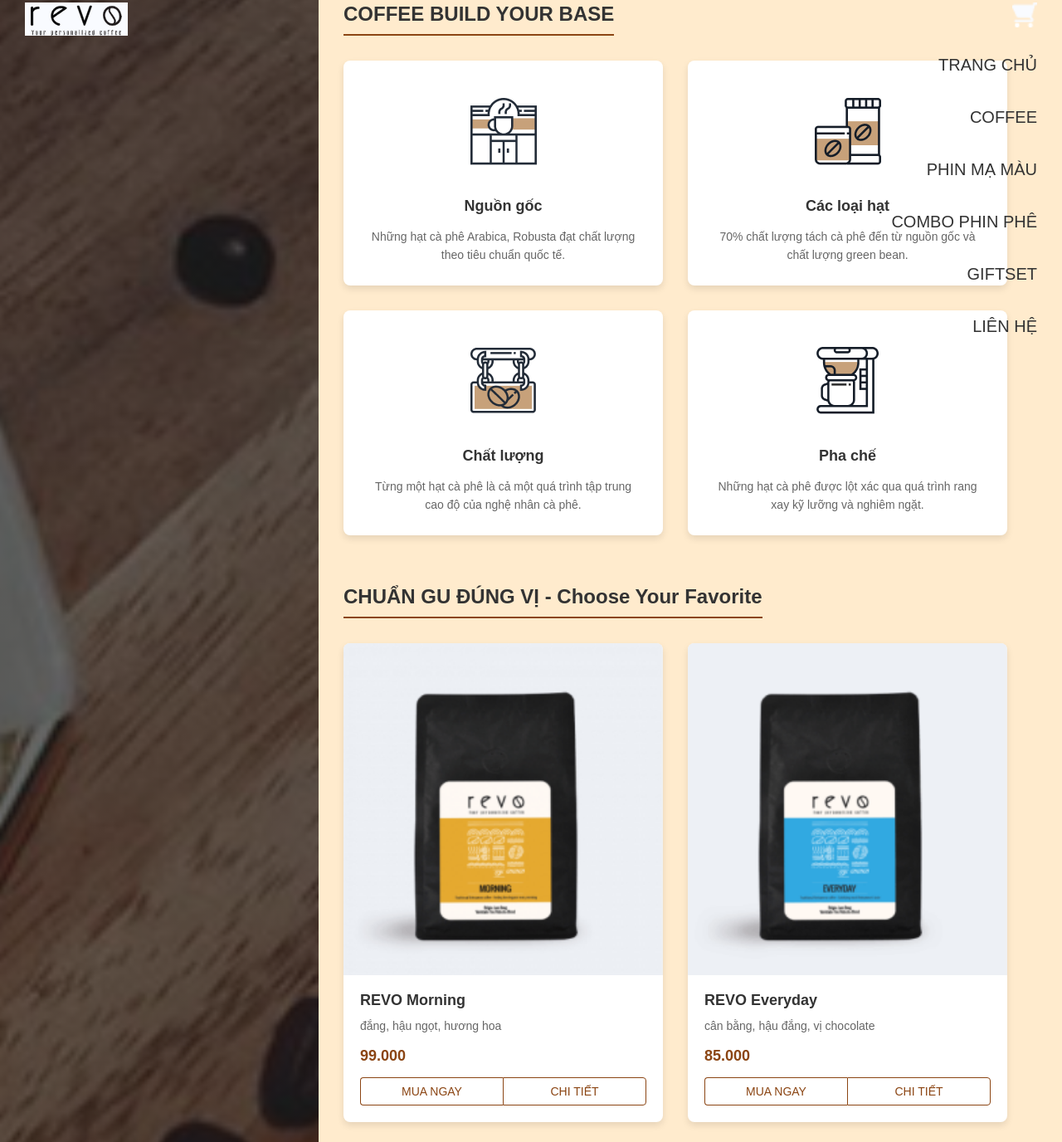
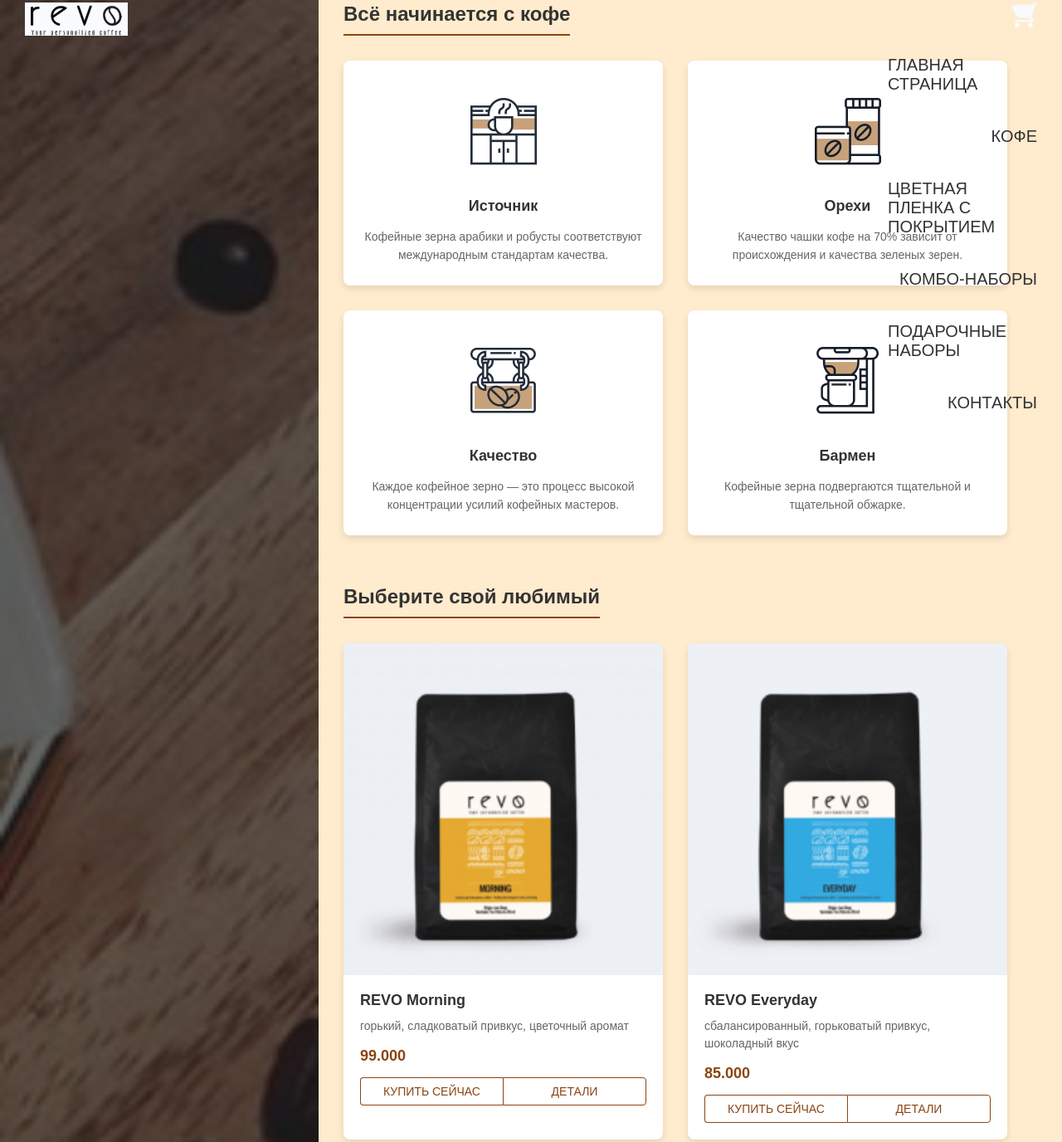
Before and after one commit to AlexGurzhiev/My-Project, a plain HTML site: page index.html in a window 1280 px wide. Shown: the part 27-1403 px from the top of the page at 83% size. Drawn offline with Linux system fonts and the light colour scheme.

Commit message:
fix: translate to RUS

```diff
--- a/index.html
+++ b/index.html
@@ -298,52 +298,52 @@
                 <img src="assets/img/shopping-cart-3.png" alt="Cart">
             </div>
             <div class="menu">
-                <a href="#" class="menu-item">TRANG CHỦ</a>
-                <a href="#" class="menu-item">COFFEE</a>
-                <a href="#" class="menu-item">PHIN MẠ MÀU</a>
-                <a href="#" class="menu-item">COMBO PHIN PHÊ</a>
-                <a href="#" class="menu-item">GIFTSET</a>
-                <a href="#" class="menu-item">LIÊN HỆ</a>
+                <a href="#" class="menu-item">ГЛАВНАЯ СТРАНИЦА</a>
+                <a href="#" class="menu-item">КОФЕ</a>
+                <a href="#" class="menu-item">ЦВЕТНАЯ ПЛЕНКА С ПОКРЫТИЕМ</a>
+                <a href="#" class="menu-item">КОМБО-НАБОРЫ</a>
+                <a href="#" class="menu-item">ПОДАРОЧНЫЕ НАБОРЫ</a>
+                <a href="#" class="menu-item">КОНТАКТЫ</a>
             </div>
         </div>
 
         <!-- Секция Build Your Base -->
         <div class="section">
-            <h2 class="section-title">COFFEE BUILD YOUR BASE</h2>
+            <h2 class="section-title">Всё начинается с кофе</h2>
             <div class="features">
                 <div class="feature">
                     <div class="feature-image">
                         <img src="assets/img/ic.png" alt="Nguồn gốc">
                     </div>
-                    <h3>Nguồn gốc</h3>
-                    <p>Những hạt cà phê Arabica, Robusta đạt chất lượng theo tiêu chuẩn quốc tế.</p>
+                    <h3>Источник</h3>
+                    <p>Кофейные зерна арабики и робусты соответствуют международным стандартам качества.</p>
                 </div>
                 <div class="feature">
                     <div class="feature-image">
                         <img src="assets/img/IC-2.png" alt="Các loại hạt">
                     </div>
-                    <h3>Các loại hạt</h3>
-                    <p>70% chất lượng tách cà phê đến từ nguồn gốc và chất lượng green bean.</p>
+                    <h3>Орехи</h3>
+                    <p>Качество чашки кофе на 70% зависит от происхождения и качества зеленых зерен.</p>
                 </div>
                 <div class="feature">
                     <div class="feature-image">
                         <img src="assets/img/IC-1.png" alt="Chất lượng">
                     </div>
-                    <h3>Chất lượng</h3>
-                    <p>Từng một hạt cà phê là cả một quá trình tập trung cao độ của nghệ nhân cà phê.</p>
+                    <h3>Качество</h3>
+                    <p>Каждое кофейное зерно — это процесс высокой концентрации усилий кофейных мастеров.</p>
                 </div>
                 <div class="feature">
                     <div class="feature-image">
                         <img src="assets/img/IC-3.png" alt="Pha chế">
                     </div>
-                    <h3>Pha chế</h3>
-                    <p>Những hạt cà phê được lột xác qua quá trình rang xay kỹ lưỡng và nghiêm ngặt.</p>
+                    <h3>Бармен</h3>
+                    <p>Кофейные зерна подвергаются тщательной и тщательной обжарке.</p>
                 </div>
             </div>
         </div>
         <!-- Секция Choose Your Favorite -->
         <div class="section">
-            <h2 class="section-title">CHUẨN GU ĐÚNG VỊ - Choose Your Favorite</h2>
+            <h2 class="section-title">Выберите свой любимый</h2>
             <div class="products">
                 <div class="product">
                     <div class="product-image">
@@ -351,13 +351,13 @@
                     </div>
                     <div class="product-content">
                         <h3 class="product-title">REVO Morning</h3>
-                        <p class="product-description">đắng, hậu ngọt, hương hoa</p>
+                        <p class="product-description">горький, сладковатый привкус, цветочный аромат</p>
                         <div class="product-price">
                             <span class="current-price">99.000</span>
                         </div>
                         <div class="product-buttons">
-                            <a href="#" class="product-btn">MUA NGAY</a>
-                            <a href="#" class="product-btn">CHI TIẾT</a>
+                            <a href="#" class="product-btn">КУПИТЬ СЕЙЧАС</a>
+                            <a href="#" class="product-btn">ДЕТАЛИ</a>
                         </div>
                     </div>
                 </div>
@@ -368,13 +368,13 @@
                     </div>
                     <div class="product-content">
                         <h3 class="product-title">REVO Everyday</h3>
-                        <p class="product-description">cân bằng, hậu đắng, vị chocolate</p>
+                        <p class="product-description">сбалансированный, горьковатый привкус, шоколадный вкус</p>
                         <div class="product-price">
                             <span class="current-price">85.000</span>
                         </div>
                         <div class="product-buttons">
-                            <a href="#" class="product-btn">MUA NGAY</a>
-                            <a href="#" class="product-btn">CHI TIẾT</a>
+                            <a href="#" class="product-btn">КУПИТЬ СЕЙЧАС</a>
+                            <a href="#" class="product-btn">ДЕТАЛИ</a>
                         </div>
                     </div>
                 </div>
@@ -385,13 +385,13 @@
                     </div>
                     <div class="product-content">
                         <h3 class="product-title">REVO Origin</h3>
-                        <p class="product-description">hậu ngọt, ít đắng, vị chua dâu</p>
+                        <p class="product-description">Сладковатое послевкусие, немного горьковатое, кисло-клубничное.</p>
                         <div class="product-price">
                             <span class="current-price">139.000</span>
                         </div>
                         <div class="product-buttons">
-                            <a href="#" class="product-btn">MUA NGAY</a>
-                            <a href="#" class="product-btn">CHI TIẾT</a>
+                            <a href="#" class="product-btn">КУПИТЬ СЕЙЧАС</a>
+                            <a href="#" class="product-btn">ДЕТАЛИ</a>
                         </div>
                     </div>
                 </div>
@@ -402,13 +402,13 @@
                     </div>
                     <div class="product-content">
                         <h3 class="product-title">REVO Đậm Đà</h3>
-                        <p class="product-description">đậm đà, đắng, truyền thống</p>
+                        <p class="product-description">насыщенный, горький, традиционный</p>
                         <div class="product-price">
                             <span class="current-price">75.000</span>
                         </div>
                         <div class="product-buttons">
-                            <a href="#" class="product-btn">MUA NGAY</a>
-                            <a href="#" class="product-btn">CHI TIẾT</a>
+                            <a href="#" class="product-btn">КУПИТЬ СЕЙЧАС</a>
+                            <a href="#" class="product-btn">ДЕТАЛИ</a>
                         </div>
                     </div>
                 </div>
@@ -417,21 +417,21 @@
 
         <!-- Секция Giftset -->
         <div class="section">
-            <h2 class="section-title">GIFTSET</h2>
+            <h2 class="section-title">ПОДАРОЧНЫЕ НАБОРЫ</h2>
             <div class="products">
                 <div class="product">
                     <div class="product-image">
                         <img src="assets/img/pr-0018-r.png" alt="Giftset Cà phê phin Việt Nam">
                     </div>
                     <div class="product-content">
-                        <h3 class="product-title">Giftset "Cà phê phin Việt Nam"</h3>
-                        <p class="product-description">Món quà tuyệt vời dành cho người sành cà phê.</p>
+                        <h3 class="product-title">Подарочный набор «Вьетнамский фильтрованный кофе»</h3>
+                        <p class="product-description">Отличный подарок для ценителей кофе.</p>
                         <div class="product-price">
                             <span class="current-price">285.000</span>
                         </div>
                         <div class="product-buttons">
-                            <a href="#" class="product-btn">MUA NGAY</a>
-                            <a href="#" class="product-btn">CHI TIẾT</a>
+                            <a href="#" class="product-btn">КУПИТЬ СЕЙЧАС</a>
+                            <a href="#" class="product-btn">ДЕТАЛИ</a>
                         </div>
                     </div>
                 </div>
@@ -440,7 +440,7 @@
 
         <!-- Секция Combo -->
         <div class="section">
-            <h2 class="section-title">COMBO PHIN PHÊ</h2>
+            <h2 class="section-title">КОМБО НАБОРЫ</h2>
             <div class="products">
                 <div class="product">
                     <div class="product-image">
@@ -448,14 +448,14 @@
                     </div>
                     <div class="product-content">
                         <h3 class="product-title">Combo Revo Đậm Đà</h3>
-                        <p class="product-description">Hàm lượng caffein trong Revo Đậm Đà đủ mạnh để làm bạn tỉnh táo làm việc...</p>
+                        <p class="product-description">Содержание кофеина в Revo Strong достаточно велико, чтобы поддерживать бодрость и работоспособность...</p>
                         <div class="product-price">
                             <span class="current-price">147.000</span>
                             <span class="original-price">155.000</span>
                         </div>
                         <div class="product-buttons">
-                            <a href="#" class="product-btn">MUA NGAY</a>
-                            <a href="#" class="product-btn">CHI TIẾT</a>
+                            <a href="#" class="product-btn">КУПИТЬ СЕЙЧАС</a>
+                            <a href="#" class="product-btn">ДЕТАЛИ</a>
                         </div>
                     </div>
                 </div>
@@ -466,14 +466,14 @@
                     </div>
                     <div class="product-content">
                         <h3 class="product-title">Combo Revo Everyday</h3>
-                        <p class="product-description">Revo Everyday được phối trộn giữa vị đắng của hạt Robusta và hương thơm...</p>
+                        <p class="product-description">Revo Everyday — это сочетание горького вкуса зерен Робусты и аромата...</p>
                         <div class="product-price">
                             <span class="current-price">156.000</span>
                             <span class="original-price">165.000</span>
                         </div>
                         <div class="product-buttons">
-                            <a href="#" class="product-btn">MUA NGAY</a>
-                            <a href="#" class="product-btn">CHI TIẾT</a>
+                            <a href="#" class="product-btn">КУПИТЬ СЕЙЧАС</a>
+                            <a href="#" class="product-btn">ДЕТАЛИ</a>
                         </div>
                     </div>
                 </div>
@@ -484,14 +484,14 @@
                     </div>
                     <div class="product-content">
                         <h3 class="product-title">Combo Revo Honey</h3>
-                        <p class="product-description">Honey – trong tên gọi Revo Honey đến từ phương pháp chế biến hạt Arabica...</p>
+                        <p class="product-description">Мёд – название Revo Honey происходит от метода обработки зерен арабики...</p>
                         <div class="product-price">
                             <span class="current-price">275.000</span>
                             <span class="original-price">260.000</span>
                         </div>
                         <div class="product-buttons">
-                            <a href="#" class="product-btn">MUA NGAY</a>
-                            <a href="#" class="product-btn">CHI TIẾT</a>
+                            <a href="#" class="product-btn">КУПИТЬ СЕЙЧАС</a>
+                            <a href="#" class="product-btn">ДЕТАЛИ</a>
                         </div>
                     </div>
                 </div>
```
